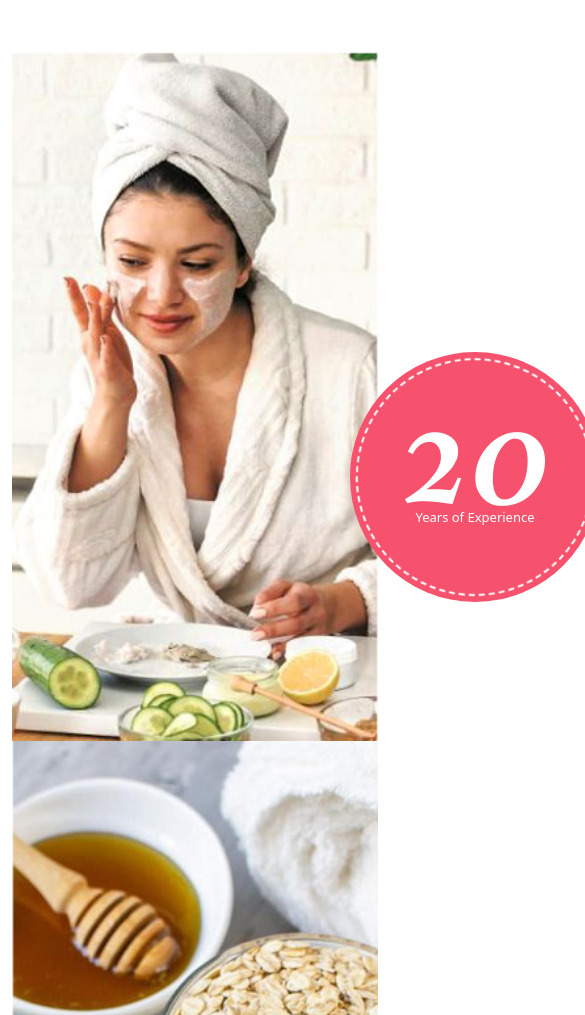
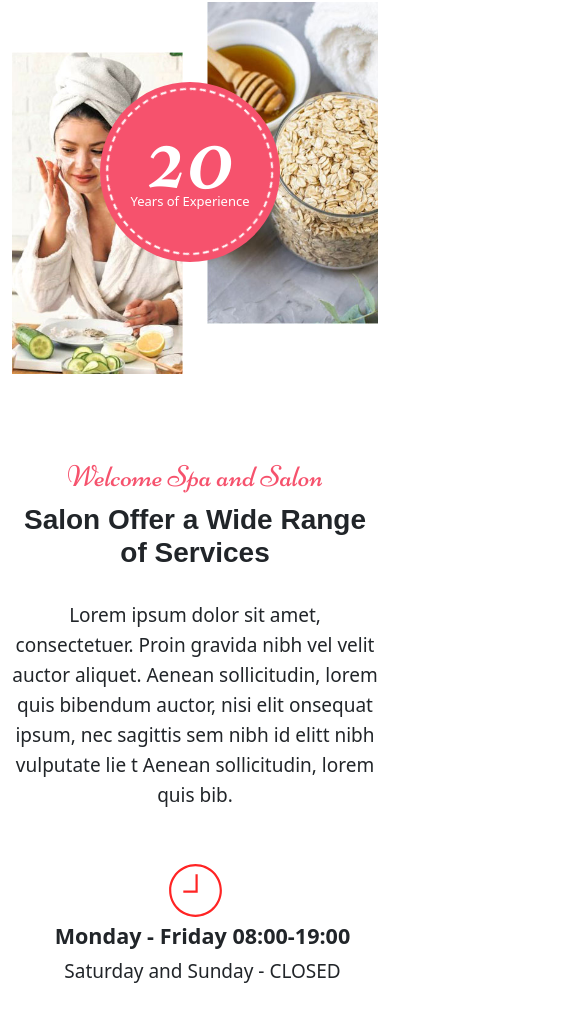
Before and after one commit to Swarnapriya-K/project, a React (Create React App) app: page / in a window 390 px wide. Shown: the part 553-1568 px from the top of the page, 585 px wide, since content can reach past the window. Built offline with nearby package versions, Linux system fonts and the light colour scheme.

Commit message:
section2-changes

```diff
--- a/src/page2/Imgcol3.jsx
+++ b/src/page2/Imgcol3.jsx
@@ -16,10 +16,10 @@ function Imgcol3() {
       </p>
       <div>
         <Row className="mt-5">
-          <Col lg={1}>
+          <Col lg={1} md={1} className="clockstyle">
             <img src={clock} alt="" className="clock" />
           </Col>
-          <Col lg={10}>
+          <Col lg={10} md={10}>
             <h4 className="sec2-timing">Monday - Friday 08:00-19:00</h4>
             <p className="sec2-para">Saturday and Sunday - CLOSED</p>
           </Col>
--- a/src/page2/Innercontainer.jsx
+++ b/src/page2/Innercontainer.jsx
@@ -14,14 +14,14 @@ function Innercontainer() {
       <Container m-auto style={{position:"relative"}}>
         <CircleSlider/>
         <Row>
-          <Col xl={3} md={6}>
+          <Col xl={3} md={6} className='col-425'>
             <Imgcol1 />
           </Col>
-          <Col xl={3} md={6}>
+          <Col xl={3} md={6} className='col-425-2' >
             <Imgcol2 />
           </Col>
 
-          <Col xl={6} md={12}>
+          <Col xl={6} md={12} >
             <Imgcol3 />
           </Col>
         </Row>
--- a/src/page2/Page2.css
+++ b/src/page2/Page2.css
@@ -1,8 +1,4 @@
-
-
-@import url('https://fonts.googleapis.com/css2?family=Cookie&family=Dancing+Script:wght@400..700&family=Niconne&family=PT+Serif:ital,wght@0,400;0,700;1,400;1,700&family=Roboto:ital,wght@0,100;0,300;0,400;0,500;0,700;0,900;1,100;1,300;1,400;1,500;1,700;1,900&display=swap');
-
-
+@import url("https://fonts.googleapis.com/css2?family=Cookie&family=Dancing+Script:wght@400..700&family=Niconne&family=PT+Serif:ital,wght@0,400;0,700;1,400;1,700&family=Roboto:ital,wght@0,100;0,300;0,400;0,500;0,700;0,900;1,100;1,300;1,400;1,500;1,700;1,900&display=swap");
 
 * {
   padding: 0px;
@@ -39,37 +35,35 @@
   transition-delay: 0.5s;
   opacity: 1;
 }
-.textcol{
+.textcol {
   margin-top: 85px;
   padding-left: 40px;
 }
 
-
-.sec2-text1{
+.sec2-text1 {
   font-family: "niconne";
- color:  #f6526d;
+  color: #f6526d;
   font-size: 30px;
 }
-.sec2-text2{
+.sec2-text2 {
   font-size: 47px;
   font-weight: 600;
-font-family: sans-serif
+  font-family: sans-serif;
 }
-.sec2-text3{
+.sec2-text3 {
   margin-top: 30px;
   font-size: 19px;
   font-weight: 400;
   line-height: 30px;
-
 }
 .clock {
   width: 65px;
 }
-.sec2-timing{
+.sec2-timing {
   font-weight: 700;
   margin-left: 20px;
 }
-.sec2-para{
+.sec2-para {
   font-size: 19px;
   font-weight: 300;
   margin-left: 20px;
@@ -84,14 +78,14 @@ font-family: sans-serif
   top: 190px;
   border: red;
 }
-.slider-year{
-     color: #FFFFFF;
+.slider-year {
+  color: #ffffff;
   font-family: "Niconne", Sans-serif;
   font-size: 170px;
   font-weight: 400;
   line-height: 60px;
 }
-.slider-text{
+.slider-text {
   color: white;
   font-size: 13px;
   margin-top: 30px;
@@ -119,15 +113,16 @@ font-family: sans-serif
     transform: rotate(360deg);
   }
 }
-@media (max-width:1100px){
-  .circleslide{
+@media (max-width: 1100px) {
+  .circleslide {
     top: 350px;
     left: 350px;
   }
-  .textcol{
+  .textcol {
     padding-left: 0px;
   }
-  .sec2-timing,.sec2-para{
+  .sec2-timing,
+  .sec2-para {
     margin-left: 0px;
   }
 }
@@ -141,10 +136,11 @@ font-family: sans-serif
 }
 @media (max-width: 1110px) {
   .prevbtn {
-    left: 920px;
+      left: 830px;
   }
   .nextbtn {
-    left: 830px;
+
+    left: 920px;
   }
 }
 @media (max-width: 800px) {
@@ -160,23 +156,76 @@ font-family: sans-serif
     width: 60px;
     height: 60px;
   }
+  .circleslide {
+    top: 230px;
+    left: 230px;
+  }
+  .sec2-timing,.sec2-para{
+    margin-left: 15px;
+  }
+
 }
 
 @media (max-width: 500px) {
-  /* .prevbtn{
-  left: 300px;
-  top: 360px;
-  width: 50px;
-  height: 50px;
- }
- .nextbtn{
-  left:350px;
-  top:360px;
-  width: 50px;
-  height: 50px;
- } */
+
   .prevbtn,
   .nextbtn {
     display: none;
   }
+  .col-425{
+width: 50%;
   }
+  .col-425-2{
+width: 50%;
+  }
+ .circleslide {
+        top: 140px;
+        left: 116px;
+        height: 180px;
+        width: 180px;
+    }
+    .slider-year{
+     font-size: 100px;
+    }
+    .slider-text{
+      margin-top: 0px;
+    }
+    .sec2-text1,.sec2-text2,.sec2-text3,.clock,.sec2-para,.sec2-timing{
+      text-align: center;
+    }
+    .sec2-text2{
+      font-size: 28px;
+    }
+    .clockstyle{
+          display: flex;
+    justify-content: center;
+    }
+    .circleslide{
+              top: 80px;
+        left: 100px;
+
+    }
+    .circleslide::before{
+  width: 93%;
+  height: 93%;
+}
+}
+@media (max-width:350px){
+  .circleslide{
+  width: 140px;
+  height: 140px;
+}
+.circleslide::before{
+  width: 91%;
+  height: 91%;
+}
+.textcol{
+  margin-top: 25px;
+}
+.sec2-timing{
+  font-size: 20px;
+}
+.sec2-text2{
+  font-size: 24px;
+}
+}
--- a/src/pages/MyNavbar.css
+++ b/src/pages/MyNavbar.css
@@ -200,6 +200,11 @@ span.count {
   font-weight: 600;
   font-size: 18px;
 }
+.booking-btn:hover{
+      background-color: white;
+      color: #f6526d;
+      border: #f6526d 1px solid;
+    }
 
 /* --------------------------------------------------------------------------------------------------------------------------------------------------------------------- */
 /* Dropdown opens on hover in large screens */
@@ -439,6 +444,7 @@ span.count {
       font-size: 11px;
 
     }
+
 }
 @media (min-width: 500px) and (max-width: 800px) {
   .bg-img1,
```
Also changed, not shown: 1 other file (tests, documents, lock files or other folders). Lines whose indentation alone changed are shown as unchanged.
